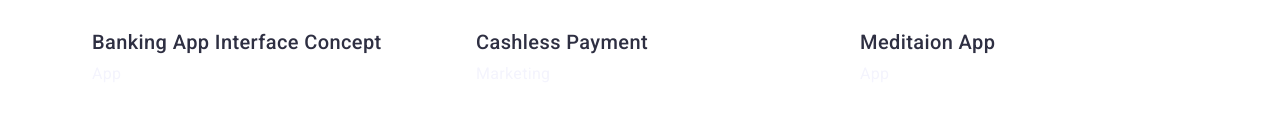
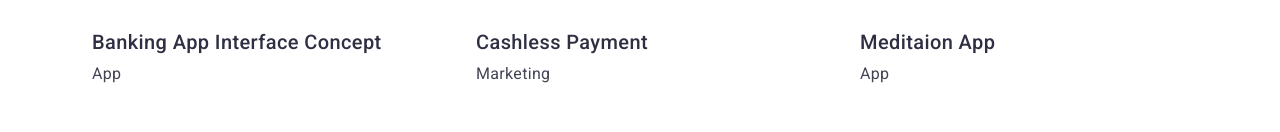
Before and after one commit to Doluvit/goit-markup-hw-03, a plain HTML site: page portfolio.html in a window 1280 px wide. Shown: the part 584-716 px from the top of the page. Drawn offline with nearby package versions, Linux system fonts and the light colour scheme.

Commit message:
homework-3
Changed portfolio-text css

```diff
--- a/css/styles.css
+++ b/css/styles.css
@@ -332,12 +332,6 @@ body {
 	letter-spacing: 0.02em;
 	color: var(--main-text-color);
 }
-.portfolio-text {
-	font-size: 16px;
-	line-height: 1.5;
-	letter-spacing: 0.02em;
-	color: var(--secondary-background-color);
-}
 /* --Footer-- */
 .footer {
 	background-color: var(--secondary-text-color);
```
